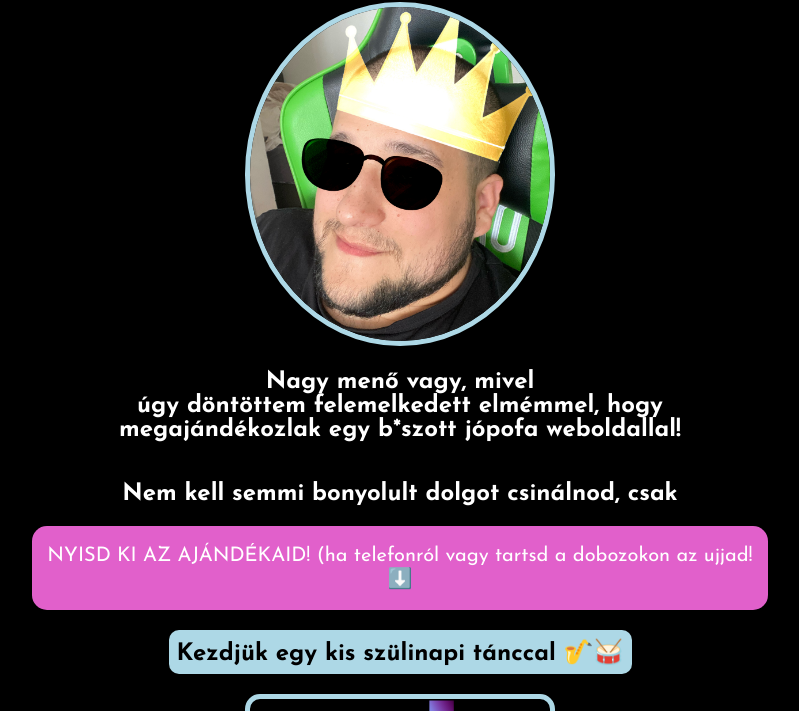
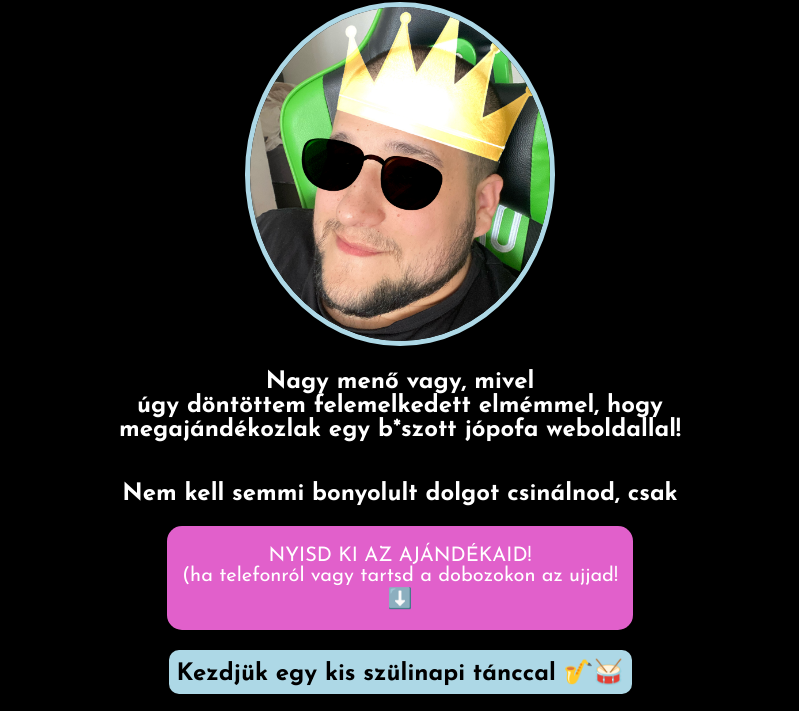
Before and after one commit to MatthewTelkes/birthdaygiftsite, a plain HTML site: page index.html in a window 1280 px wide. Shown: the part 79-790 px from the top of the page, without its empty margins (240-1039 px from the left). Drawn offline with Linux system fonts and the light colour scheme.

Commit message:
Update index.html

```diff
--- a/index.html
+++ b/index.html
@@ -20,7 +20,7 @@
     </div>
     <div id="gift-card-section">
         <h2 class="card-title">Nem kell semmi bonyolult dolgot csinálnod, csak </h2>
-        <div id="open-it-text"><p>NYISD KI AZ AJÁNDÉKAID! (ha telefonról vagy tartsd a dobozokon az ujjad! <br>⬇️  </p></div>
+        <div id="open-it-text"><p>NYISD KI AZ AJÁNDÉKAID! <br> (ha telefonról vagy tartsd a dobozokon az ujjad! <br>⬇️  </p></div>
         <h2 class="card-title title-bg">Kezdjük egy kis szülinapi tánccal 🎷🥁 </h2>
         <div class="gift-card" id="gift-celebration"></div>
     </div>
```
